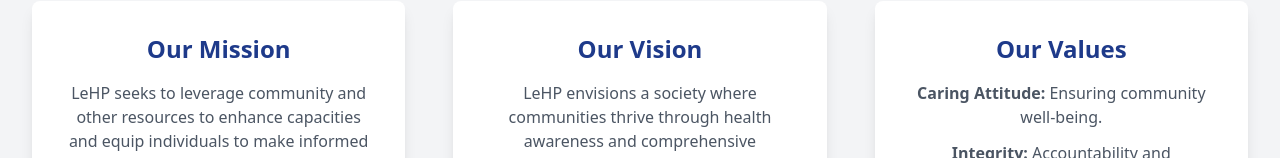
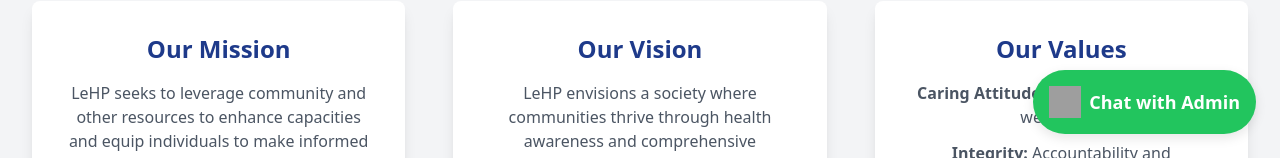
Before and after one commit to JAPHETHNYARANGA/lengoHealth, an Angular app: page / in a window 1280 px wide. Shown: the part 642-800 px from the top of the page. Built offline with nearby package versions, Linux system fonts and the light colour scheme; grey boxes are pictures that could not be loaded.

Commit message:
updated chat button

```diff
--- a/src/app/app.module.ts
+++ b/src/app/app.module.ts
@@ -11,6 +11,8 @@
 import { InvolvedPageComponent } from './pages/involved-page/involved-page.component';
 import { ContactPageComponent } from './pages/contact-page/contact-page.component';
 import { FormsModule } from '@angular/forms';
+import { WhatsAppButtonComponent } from './components/whats-app-button/whats-app-button.component';
+
 
 @NgModule({
   declarations: [
@@ -21,7 +23,8 @@
     AboutPageComponent,
     ProjectsPageComponent,
     InvolvedPageComponent,
-    ContactPageComponent
+    ContactPageComponent,
+    WhatsAppButtonComponent
   ],
   imports: [
     BrowserModule,
--- /dev/null
+++ b/src/app/components/whats-app-button/whats-app-button.component.html
@@ -0,0 +1,7 @@
+<!-- WhatsApp Chat Button -->
+<div class="whatsapp-chat-button fixed bottom-6 right-6 bg-green-500 text-white rounded-full p-4 shadow-lg cursor-pointer transition duration-300 ease-in-out hover:bg-green-600">
+    <a [href]="'https://wa.me/' + phoneNumber" target="_blank" class="flex items-center space-x-2">
+      <img src="https://i.pinimg.com/236x/c6/09/0d/c6090df18193e2616a6a32076883b70c.jpg" alt="WhatsApp" class="w-8 h-8">
+      <span class="text-lg font-semibold">Chat with Admin</span>
+    </a>
+  </div>
--- /dev/null
+++ b/src/app/components/whats-app-button/whats-app-button.component.scss
@@ -0,0 +1,10 @@
+/* whatsapp-chat-button.component.scss */
+
+.whatsapp-chat-button {
+    position: fixed;
+    bottom: 24px;
+    right: 24px;
+    z-index: 1000;
+    box-shadow: 0 4px 12px rgba(0, 0, 0, 0.1);
+    transition: background-color 0.3s ease-in-out;
+  }
--- a/src/app/pages/about-page/about-page.component.html
+++ b/src/app/pages/about-page/about-page.component.html
@@ -85,4 +85,5 @@
             Get Involved
         </a>
     </div>
+    <app-whats-app-button ></app-whats-app-button>
 </section>
--- a/src/app/pages/contact-page/contact-page.component.html
+++ b/src/app/pages/contact-page/contact-page.component.html
@@ -49,4 +49,5 @@
         </div>
       </div>
     </div>
+    <app-whats-app-button ></app-whats-app-button>
   </section>
--- a/src/app/pages/home-page/home-page.component.html
+++ b/src/app/pages/home-page/home-page.component.html
@@ -106,4 +106,6 @@
             </div>
         </div>
     </div>
+
+     <app-whats-app-button ></app-whats-app-button>
 </section>
--- a/src/app/pages/involved-page/involved-page.component.html
+++ b/src/app/pages/involved-page/involved-page.component.html
@@ -135,4 +135,5 @@
       </form>
     </div>
   </div>
+  <app-whats-app-button ></app-whats-app-button>
 </section>
```
Also changed, not shown: src/app/components/whats-app-button/whats-app-button.component.ts (added, +11 -0 lines), 1 other file (tests, documents, lock files or other folders).
